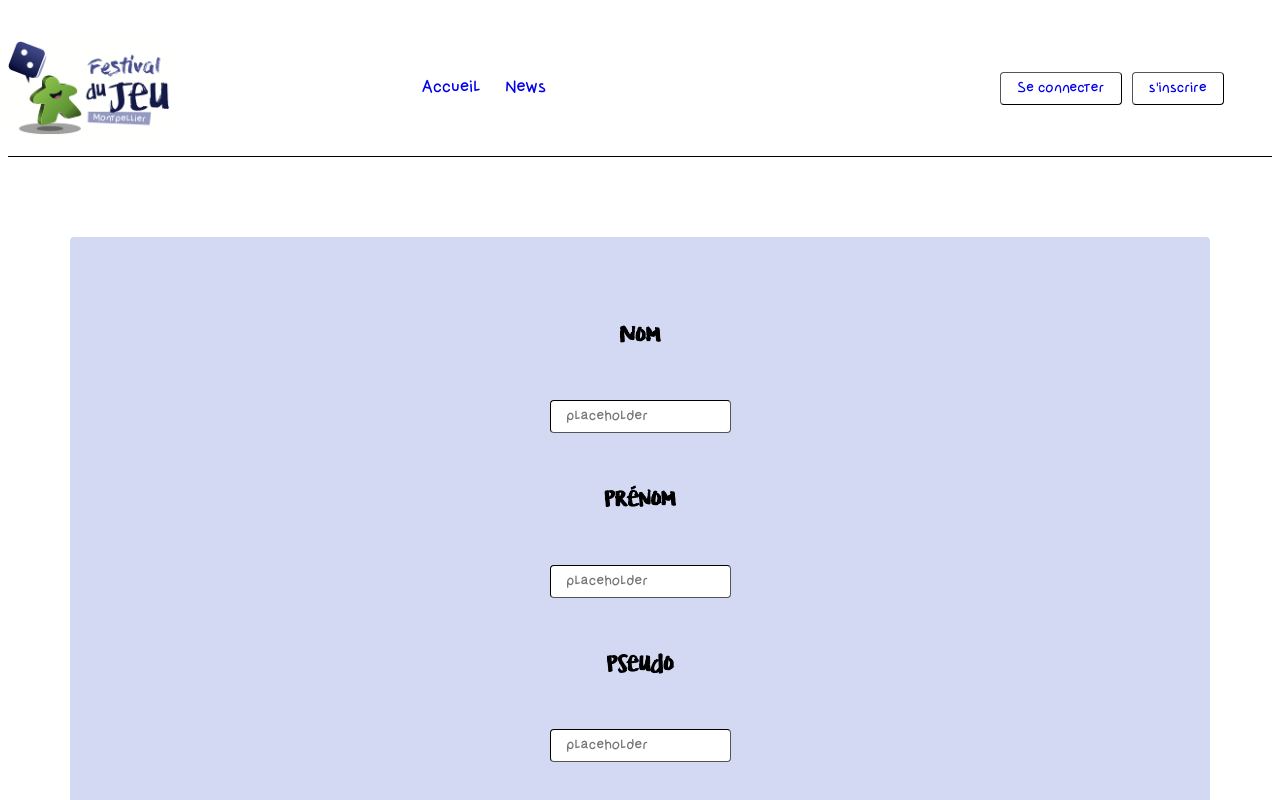
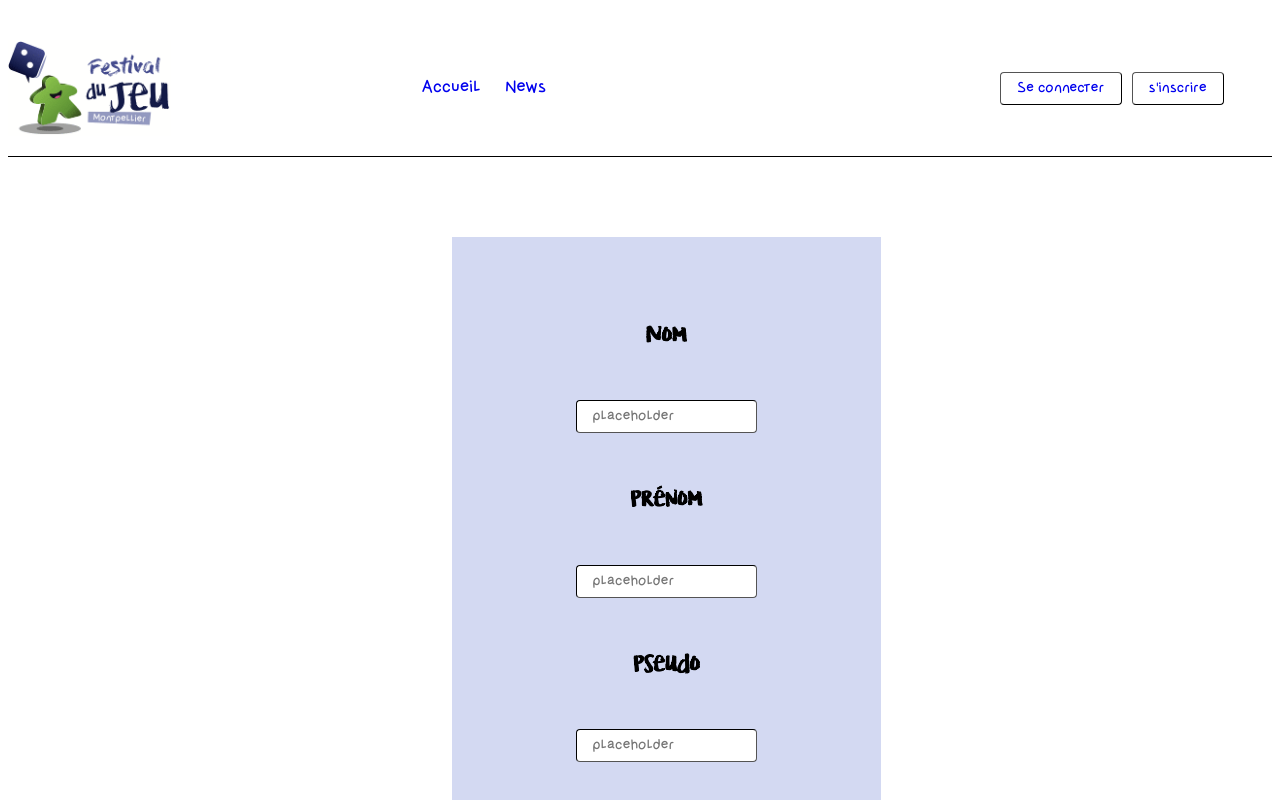
Before and after one commit to romain-mezghenna/festival-du-jeu-front, a React (Create React App) app: page /register in a window 1280 px wide. Shown: the top 800 px of the page. Built offline with nearby package versions, Linux system fonts and the light colour scheme.

Commit message:
fixminor

```diff
--- a/src/components/loginfield.css
+++ b/src/components/loginfield.css
@@ -1,6 +1,6 @@
 .loginfield-container {
   gap: var(--dl-space-space-unit);
-  width: 80%;
+  width: 30%;
   height: auto;
   display: flex;
   padding: var(--dl-space-space-twounits);
@@ -9,7 +9,7 @@
   border-color: var(--dl-color-gray-black);
   border-style: solid;
   border-width: 1px;
-  border-radius: var(--dl-radius-radius-radius4);
+  border-radius: 25px;
   flex-direction: column;
   justify-content: center;
 }
--- a/src/components/register-field.css
+++ b/src/components/register-field.css
@@ -1,14 +1,14 @@
 .register-field-container {
   gap: var(--dl-space-space-unit);
-  width: 100%;
+  width: 50%;
   height: 100%;
   display: flex;
   padding: var(--dl-space-space-fourunits);
   position: relative;
   align-items: center;
   border-color: var(--dl-color-gray-black);
-  border-width: 1px;
-  border-radius: var(--dl-radius-radius-radius4);
+  border-width: 2px;
+  border-radius: var(25px);
   flex-direction: column;
   justify-content: center;
 }
--- a/src/views/menu-inscription.css
+++ b/src/views/menu-inscription.css
@@ -6,6 +6,7 @@
   align-items: center;
   flex-direction: column;
   justify-content: space-between;
+  border-radius: 25px;
 }
 @media(max-width: 1600px) {
   .menu-inscription-container {
--- a/src/views/register.css
+++ b/src/views/register.css
@@ -12,3 +12,8 @@
     justify-content: space-between;
   }
 }
+
+.register-features{
+  border-radius: 25px;
+  border-width: 2px;
+}
--- a/src/views/register.tsx
+++ b/src/views/register.tsx
@@ -15,7 +15,9 @@ function Register(props : any){
         <meta property="og:title" content="Register - Funny Key Herring" />
       </Helmet>
       <Navbar rootClassName="navbar-root-class-name2"></Navbar>
+      <div className="register-features">
       <RegisterField rootClassName="register-field-root-class-name"></RegisterField>
+      </div>
       <Footer rootClassName="footer-root-class-name3"></Footer>
     </div>
   )
```
